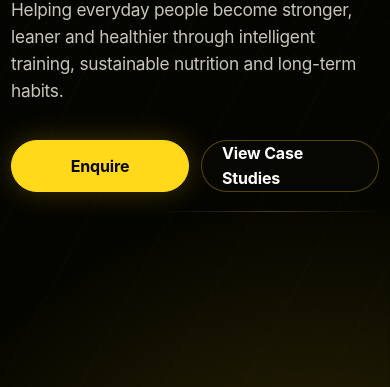
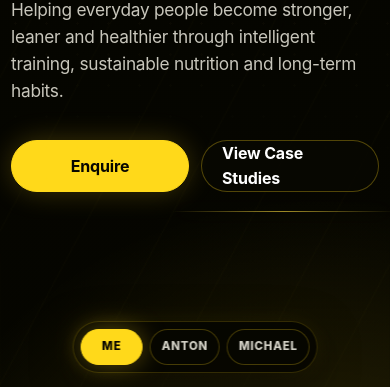
Before and after one commit to jaraad05/jaraad-ramsey-website, a website built with Vite: page personal-training.html in a window 390 px wide. Shown: the part 457-844 px from the top of the page. Built offline with nearby package versions, Linux system fonts and the light colour scheme; animation ran at ten frames a second.

Commit message:
Add case study scroll shortcuts

```diff
--- a/personal-training.html
+++ b/personal-training.html
@@ -394,6 +394,107 @@
     .form-note {
       color: #aaa89d;
     }
+
+    .case-rail {
+      position: fixed;
+      top: 50%;
+      right: clamp(10px, 1.4vw, 24px);
+      z-index: 90;
+      display: flex;
+      flex-direction: column;
+      gap: 9px;
+      padding-block: 18px;
+      opacity: 0;
+      pointer-events: none;
+      transform: translate(18px, -50%);
+      transition: opacity .24s ease, transform .24s ease;
+    }
+
+    .case-rail::before {
+      content: "";
+      position: absolute;
+      z-index: -1;
+      top: 0;
+      bottom: 0;
+      right: 50%;
+      width: 1px;
+      background: linear-gradient(180deg, transparent, rgba(255, 216, 26, .5) 18%, rgba(255, 216, 26, .5) 82%, transparent);
+      box-shadow: 0 0 14px rgba(255, 216, 26, .28);
+    }
+
+    body.case-rail-visible .case-rail {
+      opacity: 1;
+      pointer-events: auto;
+      transform: translate(0, -50%);
+    }
+
+    .case-rail a {
+      min-width: 76px;
+      padding: 9px 13px;
+      border: 1px solid rgba(255, 216, 26, .26);
+      border-radius: 999px;
+      background: rgba(7, 7, 0, .9);
+      box-shadow: 0 8px 24px rgba(0, 0, 0, .38);
+      color: #d2d0c5;
+      font-size: .72rem;
+      font-weight: 800;
+      letter-spacing: .06em;
+      text-align: center;
+      text-decoration: none;
+      text-transform: uppercase;
+      backdrop-filter: blur(14px);
+      -webkit-backdrop-filter: blur(14px);
+      transition: color .18s ease, background .18s ease, border-color .18s ease, box-shadow .18s ease, transform .18s ease;
+    }
+
+    .case-rail a:hover {
+      color: #fff;
+      border-color: rgba(255, 226, 82, .72);
+      transform: translateX(-3px);
+    }
+
+    .case-rail a.active,
+    .case-rail a[aria-current="true"] {
+      color: #080700;
+      background: var(--accent);
+      border-color: var(--accent);
+      box-shadow: 0 0 26px rgba(255, 216, 26, .34);
+    }
+
+    @media (max-width: 760px) {
+      .case-rail {
+        top: auto;
+        right: auto;
+        bottom: max(14px, env(safe-area-inset-bottom));
+        left: 50%;
+        flex-direction: row;
+        gap: 7px;
+        padding: 7px;
+        border: 1px solid rgba(255, 216, 26, .18);
+        border-radius: 999px;
+        background: rgba(5, 5, 0, .86);
+        box-shadow: 0 12px 40px rgba(0, 0, 0, .55), 0 0 24px rgba(255, 216, 26, .08);
+        transform: translate(-50%, 18px);
+        backdrop-filter: blur(16px);
+        -webkit-backdrop-filter: blur(16px);
+      }
+
+      .case-rail::before { display: none; }
+
+      body.case-rail-visible .case-rail {
+        transform: translate(-50%, 0);
+      }
+
+      .case-rail a {
+        min-width: 62px;
+        padding: 8px 11px;
+        box-shadow: none;
+      }
+
+      .case-rail a:hover {
+        transform: none;
+      }
+    }
   </style>
 </head>
 
@@ -412,6 +513,12 @@
         <a class="button primary" href="index.html">Employment</a>
       </div>
     </div>
+  </nav>
+
+  <nav class="case-rail" aria-label="Case study shortcuts">
+    <a href="#my-transformation" data-case-target="my-transformation">Me</a>
+    <a href="#anton" data-case-target="anton">Anton</a>
+    <a href="#michael" data-case-target="michael">Michael</a>
   </nav>
 
   <main>
@@ -689,6 +796,51 @@
     }, { threshold: 0.1 });
     document.querySelectorAll('.reveal').forEach((element) => observer.observe(element));
 
+    const caseStudySection = document.getElementById('case-studies');
+    const caseRailLinks = [...document.querySelectorAll('[data-case-target]')];
+    const caseStudyCards = caseRailLinks
+      .map((link) => document.getElementById(link.dataset.caseTarget))
+      .filter(Boolean);
+    let caseRailFrame = null;
+
+    const updateCaseRail = () => {
+      caseRailFrame = null;
+      const sectionRect = caseStudySection.getBoundingClientRect();
+      const railIsVisible = sectionRect.top < window.innerHeight - 96 && sectionRect.bottom > 112;
+      document.body.classList.toggle('case-rail-visible', railIsVisible);
+      if (!railIsVisible) return;
+
+      const readingLine = Math.min(window.innerHeight * .38, 360);
+      let activeCard = caseStudyCards[0];
+      caseStudyCards.forEach((card) => {
+        if (card.getBoundingClientRect().top <= readingLine) activeCard = card;
+      });
+
+      caseRailLinks.forEach((link) => {
+        const active = link.dataset.caseTarget === activeCard.id;
+        link.classList.toggle('active', active);
+        if (active) link.setAttribute('aria-current', 'true');
+        else link.removeAttribute('aria-current');
+      });
+    };
+
+    const queueCaseRailUpdate = () => {
+      if (caseRailFrame !== null) return;
+      caseRailFrame = requestAnimationFrame(updateCaseRail);
+    };
+
+    window.addEventListener('scroll', queueCaseRailUpdate, { passive: true });
+    window.addEventListener('resize', queueCaseRailUpdate);
+    caseRailLinks.forEach((link) => link.addEventListener('click', () => {
+      caseRailLinks.forEach((item) => {
+        const active = item === link;
+        item.classList.toggle('active', active);
+        if (active) item.setAttribute('aria-current', 'true');
+        else item.removeAttribute('aria-current');
+      });
+    }));
+    updateCaseRail();
+
     document.getElementById('enquiry-form').addEventListener('submit', (event) => {
       event.preventDefault();
       document.getElementById('form-message').textContent = 'Demo form only — connect a backend before accepting enquiries.';
```
